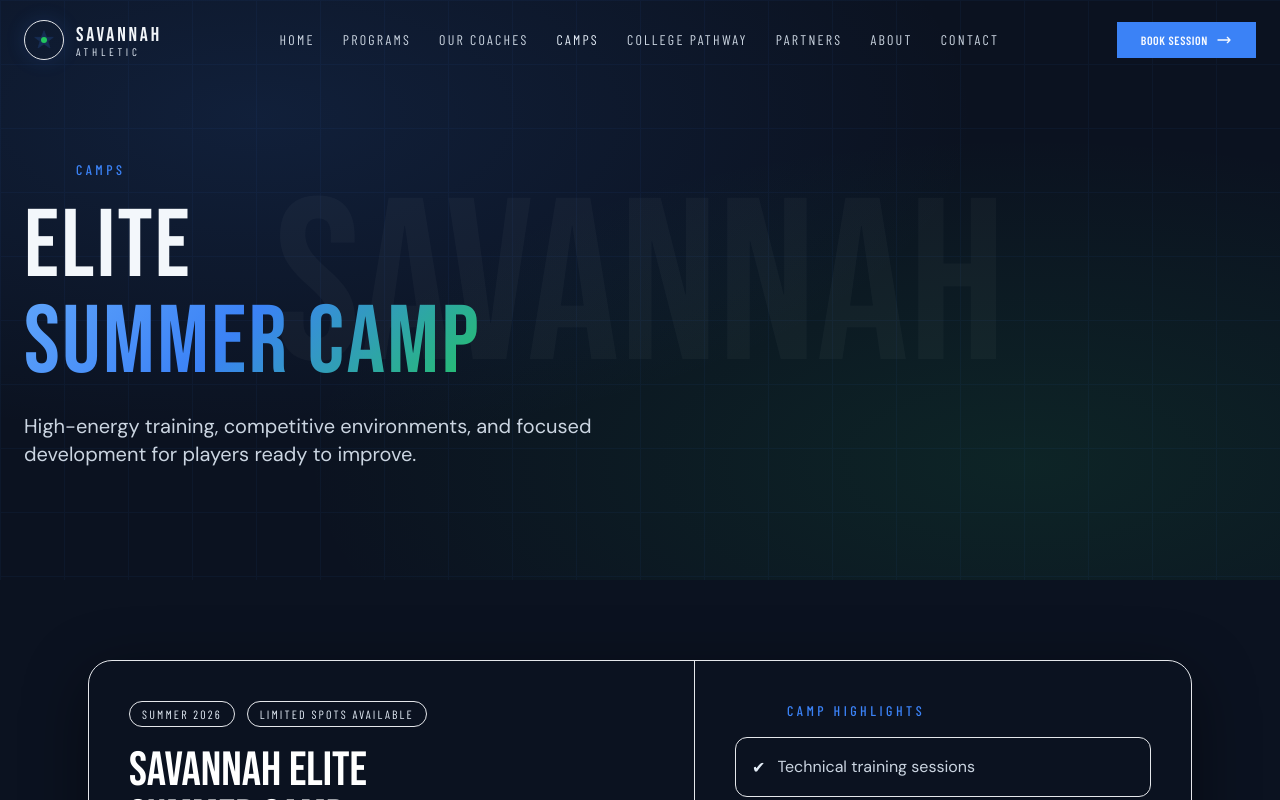
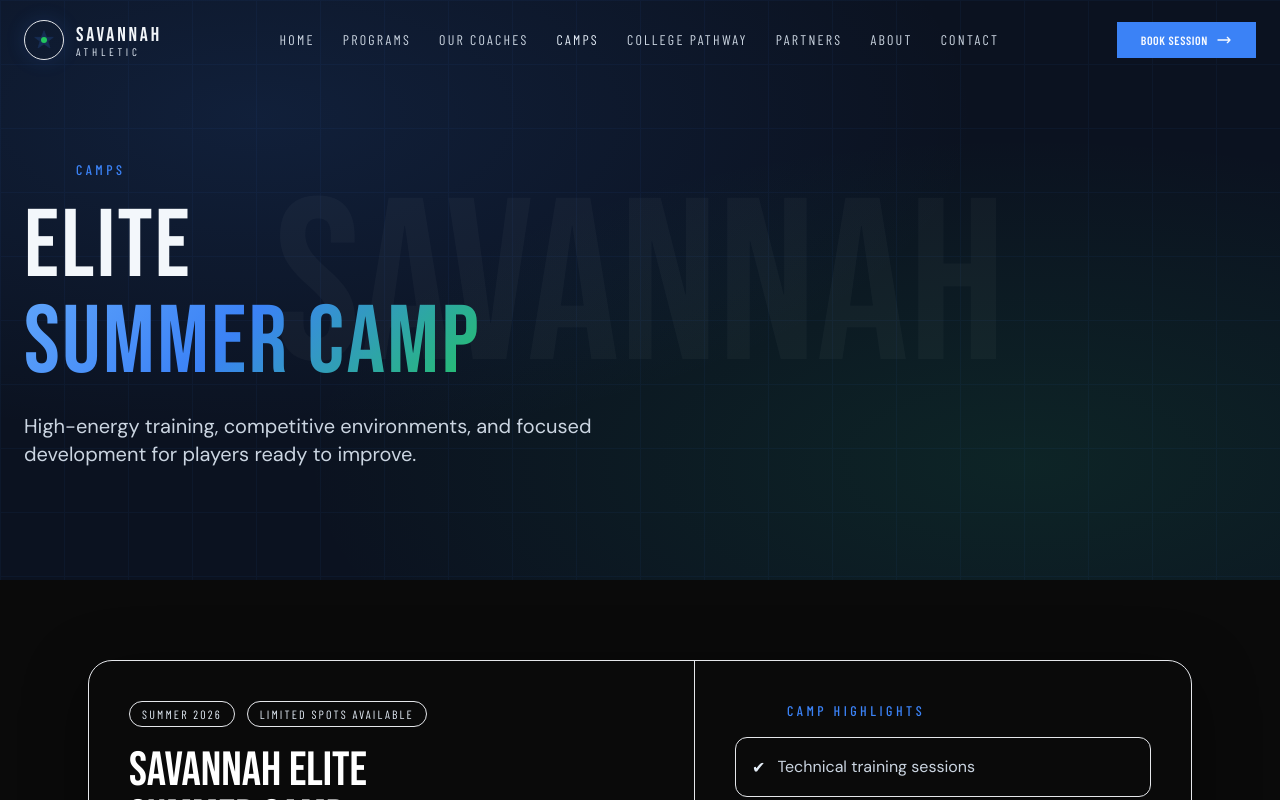
Before and after one commit to savannahathleticacademy-sys/savannah-athletic, a React (Vite) app: page /camps in a window 1280 px wide. Shown: the top 800 px of the page. Built offline with nearby package versions, Linux system fonts and the light colour scheme; a web font is replaced by a local one.

Commit message:
Update App.jsx

```diff
--- a/src/App.jsx
+++ b/src/App.jsx
@@ -14,7 +14,7 @@
 export default function App() {
   return (
     <BrowserRouter>
-      <div className="min-h-screen bg-pitch-black">
+      <div className="min-h-screen bg-skill-black">
         <Navbar />
         <main>
           <Routes>
```
